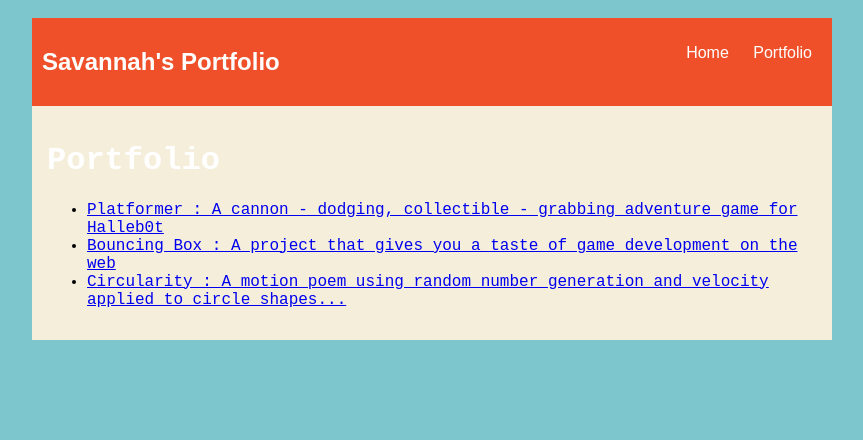
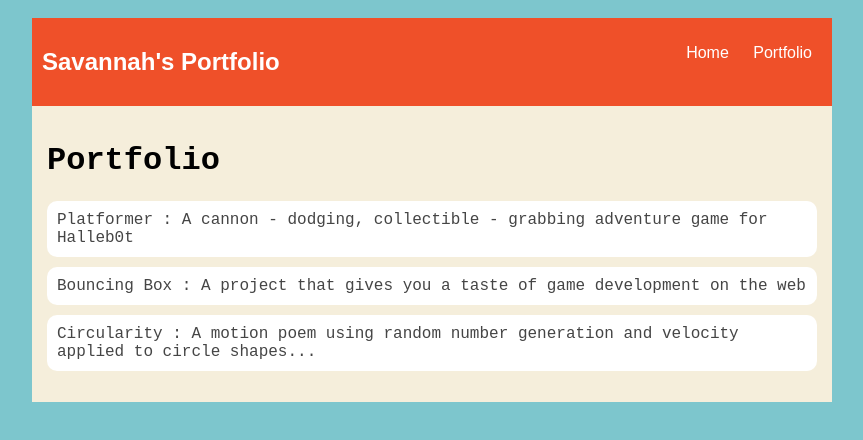
Before and after one commit to savannahwms/savannahwms.github.io, a plain HTML site: page portfolio.html in a window 1280 px wide. Shown: the whole page, without its empty margins (208-1071 px from the left). Drawn offline with Linux system fonts and the light colour scheme.

```diff
--- a/portfolio.html
+++ b/portfolio.html
@@ -54,7 +54,31 @@
               padding: 15px;
               font-family: "Courier New", Courier, monospace;
               color: black;
-          }
+          } /* portfolio styles */
+            .content h1 {
+                color: black;
+            }
+
+            #portfolio {
+                list-style-type: none;
+                padding-left: 0;
+            }
+
+            #portfolio li {
+                background: #fff;
+                padding: 10px;
+                border-radius: 10px;
+                margin-bottom: 10px;
+            }
+
+            #portfolio li:hover {
+                background: #eee;
+            }
+
+            #portfolio a {
+                text-decoration: none;
+                color: #454545;
+            }
       </style>
     </head>
 
```
Also changed, not shown: index.html (+8 -2 lines), projects/bouncing-box/index.html (+10 -4 lines).
